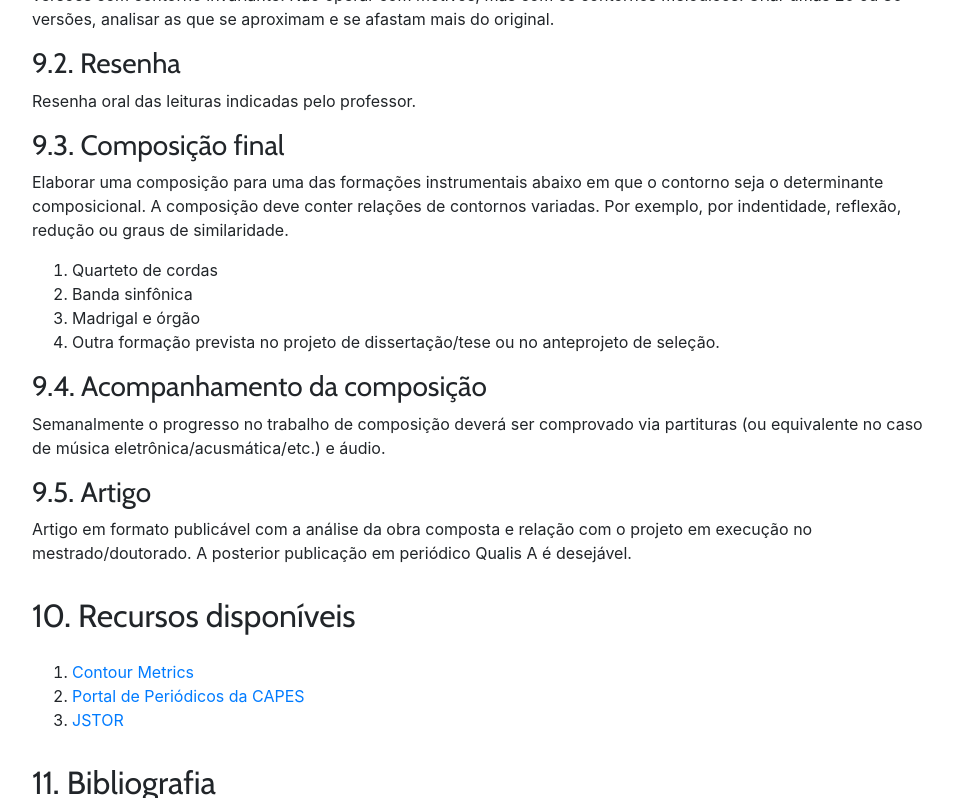
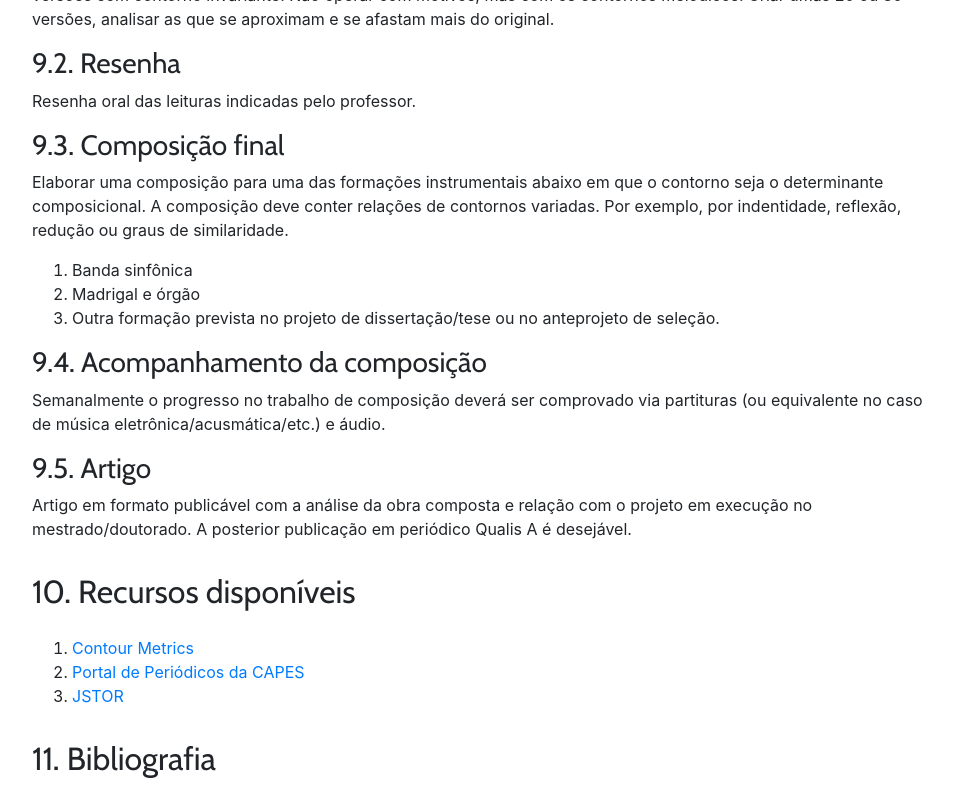
Before and after one commit to kroger/genosmus, a Jekyll site: the page built from _marcos/muse27.md, in a window 1280 px wide and 900 px high, scrolled down 3574 px, cut to the strip 0-798 px from the top of the window. Shown: the whole strip, without its empty margins (68-1021 px from the left). Built offline with Jekyll 4.4.1, drawn with Linux system fonts in a browser that asks for light colours; nearby versions of some CDN libraries; the table of contents is made by our own code.

Commit message:
Pequena correção

```diff
--- a/_marcos/muse27.md
+++ b/_marcos/muse27.md
@@ -129,10 +129,9 @@ Resenha oral das leituras indicadas pelo professor.
 
 Elaborar uma composição para uma das formações instrumentais abaixo em que o contorno seja o determinante composicional. A composição deve conter relações de contornos variadas. Por exemplo, por indentidade, reflexão, redução ou graus de similaridade.
 
-1. Quarteto de cordas
-2. Banda sinfônica
-3. Madrigal e órgão
-4. Outra formação prevista no projeto de dissertação/tese ou no anteprojeto de seleção.
+1. Banda sinfônica
+2. Madrigal e órgão
+3. Outra formação prevista no projeto de dissertação/tese ou no anteprojeto de seleção.
 
 ### 9.4. Acompanhamento da composição
 
```
